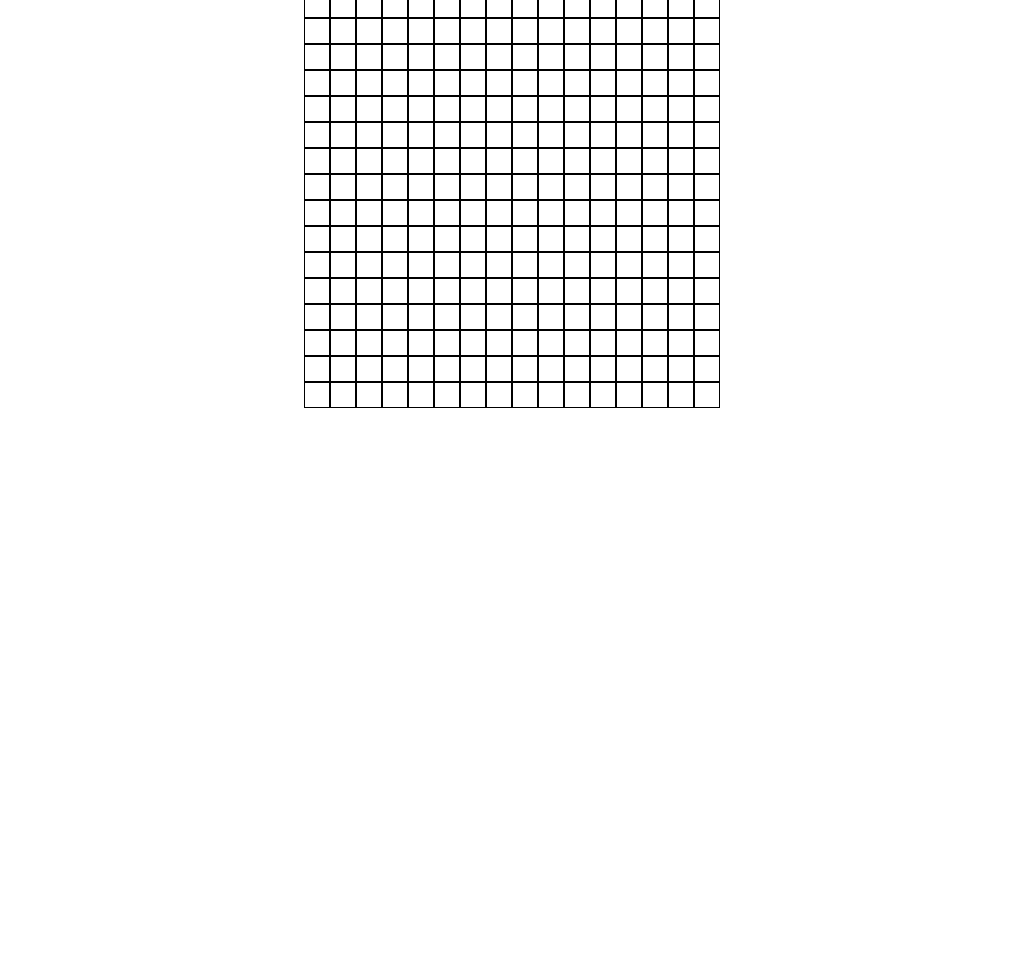
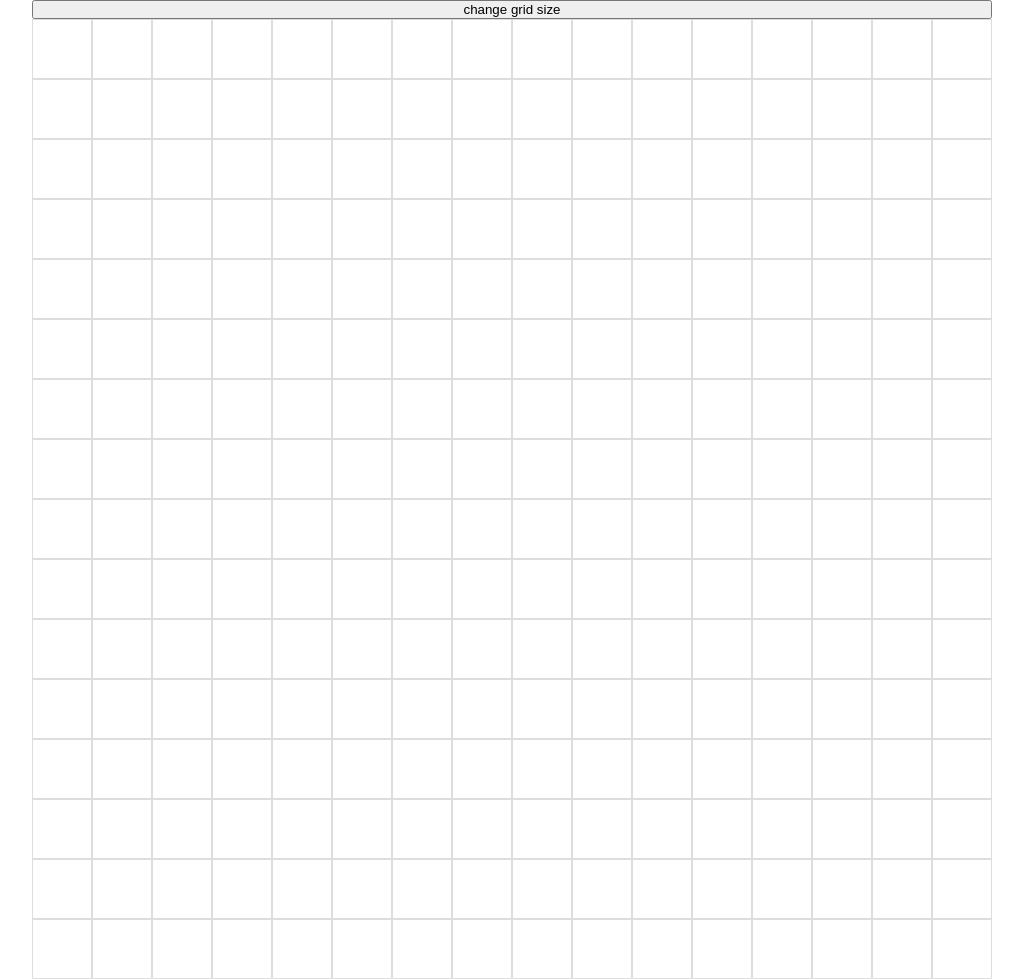
Before and after one commit to dzejkk/Odin_Etch_a_sketch, a plain HTML site: page index.html in a window 1280 px wide. Shown: the whole page, without its empty margins (128-1151 px from the left). Before the commit the page ends 800 px from the top, so only its background shows below. Drawn offline with Linux system fonts and the light colour scheme.

Commit message:
lol  i should use JS to set width and height

```diff
--- a/app.js
+++ b/app.js
@@ -1,16 +1,27 @@
-const divContainer = document.querySelector(".container");
-const box = document.querySelectorAll(".box");
+let gridSize = 16;
 
-/*Creating DOM elements*/
+function changeGrid() {
+  gridSize = Number(prompt("enter grid size", 100));
+}
 
-document.addEventListener("DOMContentLoaded", (event) => {
-  for (let i = 0; i < 256; i++) {
-    const newBox = document.createElement("div");
-    newBox.className = "box";
-    divContainer.appendChild(newBox);
+function createGrid(size) {
+  const divContainer = document.querySelector(".container");
+
+  const cellSize = 960 / size;
+
+  //generate grid
+
+  for (let i = 0; i < size * size; i++) {
+    let cell = document.createElement("div");
+
+    cell.classList.add("box");
+    cell.style.width = `${cellSize}px`;
+    cell.style.height = `${cellSize}px`;
+    cell.addEventListener("mouseover", () => {
+      cell.style.backgroundColor = "black";
+    });
+    divContainer.appendChild(cell);
   }
-});
+}
 
-divContainer.addEventListener("mouseover", (event) => {
-  event.target.style.backgroundColor = "violet";
-});
+createGrid(gridSize);
--- a/index.html
+++ b/index.html
@@ -9,6 +9,7 @@
   </head>
   <body>
     <main>
+      <button onclick="changeGrid()">change grid size</button>
       <div class="container"></div>
     </main>
   </body>
--- a/style.css
+++ b/style.css
@@ -1,22 +1,23 @@
 * {
   padding: 0;
   margin: 0;
+  box-sizing: border-box;
 }
 
 main {
   display: grid;
-  height: 50dvh;
   place-content: center;
 }
 
 .container {
-  width: 26rem;
+  width: 960px;
+  height: 960px;
   display: flex;
   flex-wrap: wrap;
 }
 
 .box {
-  width: 24px;
-  height: 24px;
-  border: 1px solid black;
+  flex: 1 0 auto;
+  box-sizing: border-box;
+  border: 1px solid #ddd;
 }
```
